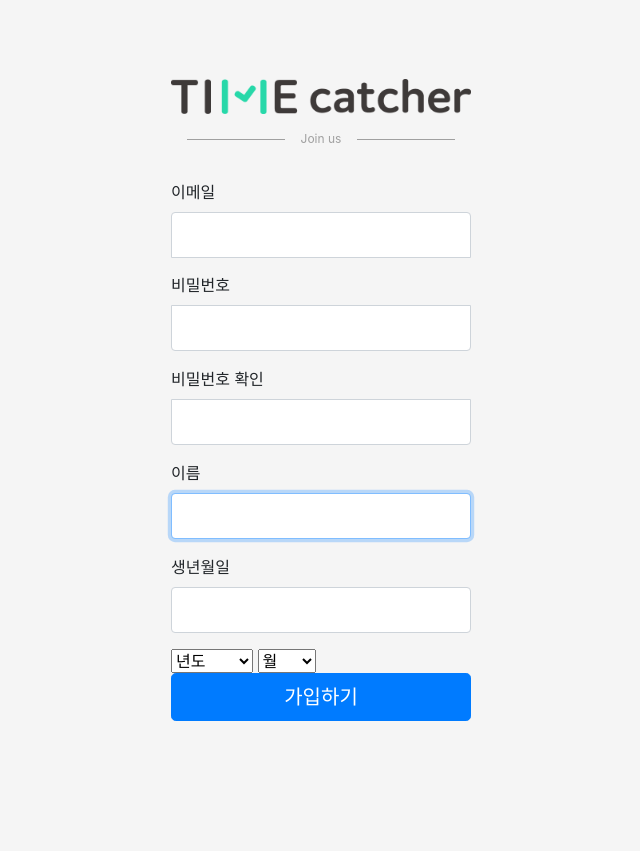
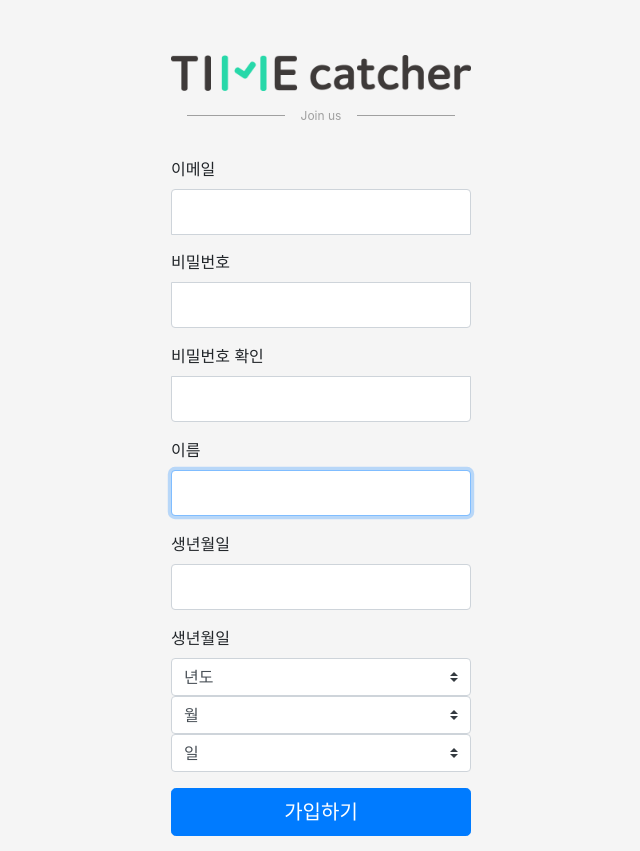
Before and after one commit to integerJI/TIME_catcher_dev, a Django app: template user/templates/signup.html in a window 1280 px wide. Shown: the whole page, without its empty margins (319-959 px from the left). Before the commit the page ends 721 px from the top, so only its background shows below. Run offline with Django 3.2, Linux system fonts and the light colour scheme; the template is opened without the code that fills it: values that come from a table or form of the project are taken from there, others are empty; some libraries are stand-ins or nearby versions.

Commit message:
일자 가져오기

```diff
--- a/user/templates/signup.html
+++ b/user/templates/signup.html
@@ -142,13 +142,13 @@
       <input type="text" name="profile-birth_date" class="form-control" id="id_profile-birth_date">
     </div>
 
+    <div class="form-group">
+      <label for="formGroupExampleInput">생년월일</label>
+      <select name="year" id="year" title="년도" class="custom-select"></select>
+      <select name="month" id="month" title="월" class="custom-select"></select>
+      <select name="day" id="day" title="일" class="custom-select"></select>
+    </div>
 
-    <tr>
-      <td>
-          <select name="YEAR" id="YEAR" title="년도" class="select w80"></select>
-          <select name="MONTH" id="MONTH" title="월" class="select w80"></select>
-      </td>
-  </tr>
 
     <button class="btn btn-lg btn-primary btn-block" type="submit">가입하기</button>
   </form>
@@ -156,27 +156,38 @@
 
 <script>
 
-  $(document).ready(function(){
+  $(document).ready(function () {
     setDateBox();
   });
 
   // select box 연도 , 월 표시
-  function setDateBox(){
+  function setDateBox() {
     var dt = new Date();
     var year = "";
     var com_year = dt.getFullYear();
+
     // 발행 뿌려주기
-      $("#YEAR").append("<option value=''>년도</option>");
-      // 올해 기준으로 -1년부터 +5년을 보여준다.
-      for(var y = (com_year-50); y <= (com_year+1); y++){
-          $("#YEAR").append("<option value='"+ y +"'>"+ y + " 년" +"</option>");
+    $("#year").append("<option value=''>년도</option>");
+
+    // 올해 기준으로 -50년부터 +1년을 보여준다.
+    for (var y = (com_year - 50); y <= (com_year + 1); y++) {
+      $("#year").append("<option value='" + y + "'>" + y + " 년" + "</option>");
     }
+
     // 월 뿌려주기(1월부터 12월)
     var month;
-      $("#MONTH").append("<option value=''>월</option>");
-      for(var i = 1; i <= 12; i++){
-          $("#MONTH").append("<option value='"+ i +"'>"+ i + " 월" +"</option>");
+    $("#month").append("<option value=''>월</option>");
+    for (var i = 1; i <= 12; i++) {
+      $("#month").append("<option value='" + i + "'>" + i + " 월" + "</option>");
     }
+
+    // 일 뿌려주기(1일부터 31일)
+    var day;
+    $("#day").append("<option value=''>일</option>");
+    for (var i = 1; i <= 31; i++) {
+      $("#day").append("<option value='" + i + "'>" + i + " 일" + "</option>");
+    }
+
   }
 
 </script>
```
Also changed, not shown: app/templates/index.html (+0 -55 lines). Lines whose indentation alone changed are shown as unchanged.
